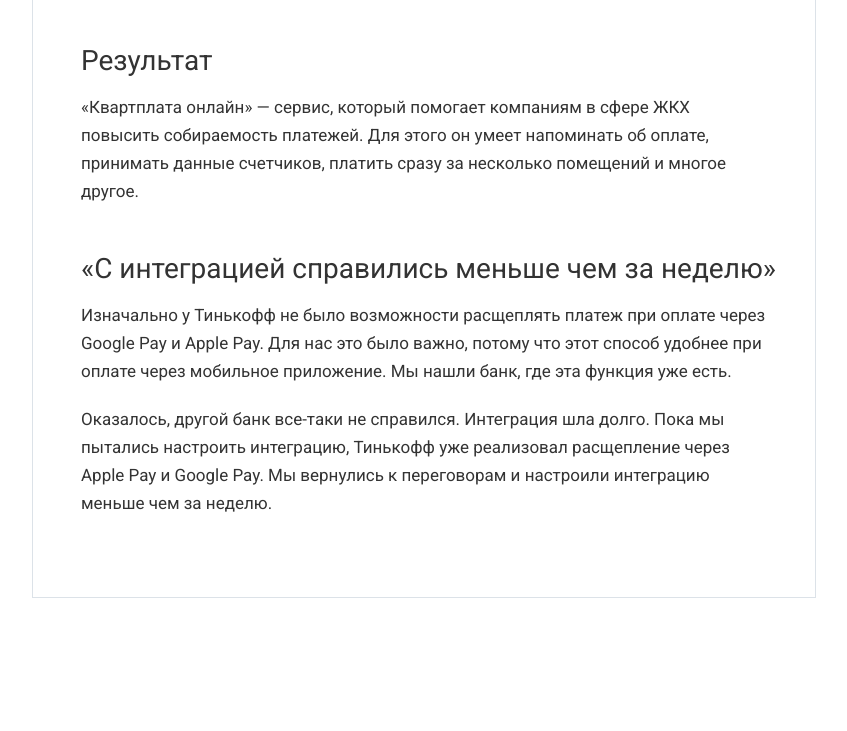
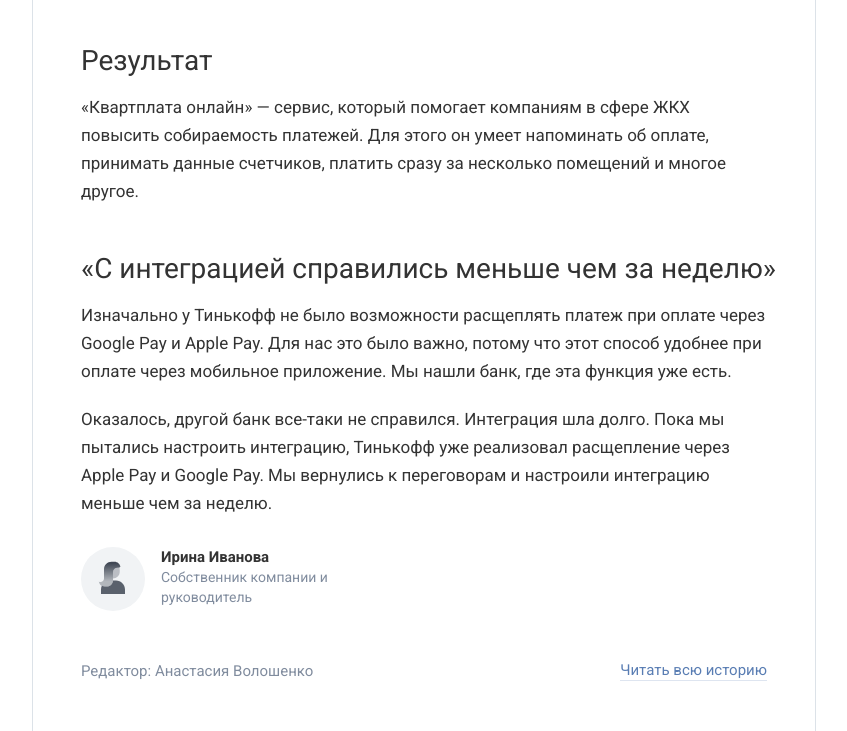
Before and after one commit to Alex-Melkov/test-tinkoff-verstka, a website built with webpack: page src/index.html in a window 1280 px wide. Shown: the part 1797-2528 px from the top of the page, without its empty margins (168-1015 px from the left). Before the commit the page ends 2475 px from the top, so only its background shows below. Built offline with nearby package versions, Linux system fonts and the light colour scheme.

Commit message:
add section footer

```diff
--- a/src/index.html
+++ b/src/index.html
@@ -106,7 +106,7 @@
               >
                 <path d="M16 1L20 5M20 5L16 9M20 5H0" stroke="#111111" stroke-width="2" />
               </svg>
-              <h2 class="heading_h2"><a>Тинькофф Касса</a></h2>
+              <h2 class="heading_h2"><a href="">Тинькофф Касса</a></h2>
             </div>
             <ul>
               <li class="section_text">
@@ -157,6 +157,76 @@
             </p>
           </section>
         </main>
+        <footer class="footer">
+          <div class="author">
+            <div class="author__blocks">
+              <div class="author__blocks__logo">
+                <svg
+                  xmlns="http://www.w3.org/2000/svg"
+                  width="36"
+                  height="36"
+                  viewBox="0 0 36 36"
+                  fill="none"
+                >
+                  <mask
+                    id="mask0_1_112"
+                    style="mask-type: alpha"
+                    maskUnits="userSpaceOnUse"
+                    x="3"
+                    y="0"
+                    width="27"
+                    height="33"
+                  >
+                    <path
+                      opacity="0.85"
+                      fill-rule="evenodd"
+                      clip-rule="evenodd"
+                      d="M11.9999 25.5H9.74966C8.68632 25.5 7.68759 25.2234 6.82149 24.7382C6.29413 25.8828 6 27.1571 6 28.5V33H30V28.5C30 23.5294 25.9706 19.5 21 19.5H17.9999C17.9999 22.8137 15.3136 25.5 11.9999 25.5Z"
+                      fill="black"
+                    />
+                    <path
+                      opacity="0.3"
+                      fill-rule="evenodd"
+                      clip-rule="evenodd"
+                      d="M17.9996 17.4546V11.2501C17.9996 8.76478 20.0144 6.75006 22.4996 6.75006H23.2498C23.6341 6.75006 24.0015 6.6778 24.3392 6.54614C24.6053 7.31503 24.7498 8.14066 24.7498 9.00006V10.7046C24.7498 14.4325 21.7278 17.4546 17.9998 17.4546C17.9998 17.4546 17.9997 17.4546 17.9996 17.4546Z"
+                      fill="black"
+                    />
+                    <path
+                      fill-rule="evenodd"
+                      clip-rule="evenodd"
+                      d="M9.74966 25.5H11.9999C15.3136 25.5 17.9999 22.8137 17.9999 19.5V11.25C17.9999 8.76472 20.0146 6.75 22.4999 6.75H23.25C24.1073 6.75 24.8806 6.39044 25.4273 5.81391C24.9778 2.94482 22.4951 0.75 19.4999 0.75H16.4997C12.3575 0.75 8.99958 4.10799 8.99969 8.2502L8.99983 13.5H9.00006V17.3998C9.00006 19.3881 7.38819 21 5.39984 21C4.79359 21 4.23985 20.7752 3.81738 20.4045C4.25352 23.2891 6.7434 25.5 9.74966 25.5Z"
+                      fill="url(#paint0_linear_1_112)"
+                    />
+                  </mask>
+                  <g mask="url(#mask0_1_112)">
+                    <path d="M0 0H36V36H0V0Z" fill="#404754" />
+                  </g>
+                  <defs>
+                    <linearGradient
+                      id="paint0_linear_1_112"
+                      x1="18"
+                      y1="2.25"
+                      x2="18.3399"
+                      y2="20.2436"
+                      gradientUnits="userSpaceOnUse"
+                    >
+                      <stop />
+                      <stop offset="1" stop-opacity="0.35" />
+                    </linearGradient>
+                  </defs>
+                </svg>
+              </div>
+              <div class="author__blocks__info">
+                <p class="author__blocks__info__name">Ирина Иванова</p>
+                <p class="author__blocks__info__post">Собственник компании и руководитель</p>
+              </div>
+            </div>
+            <div class="editor">Редактор: Анастасия Волошенко</div>
+          </div>
+          <div class="link-continuation">
+            <a href="">Читать всю историю</a>
+          </div>
+        </footer>
       </div>
     </div>
   </body>
--- /dev/null
+++ b/src/scss/blocks/footer.scss
@@ -0,0 +1,56 @@
+.footer {
+    display: flex;
+    justify-content: space-between;
+    .author {
+        max-width: 288px;
+        .author__blocks {
+            display: flex;
+            justify-content: space-between;
+            margin-bottom: 50px;
+            .author__blocks__logo {
+                width: 64px;
+                height: 64px;
+                border-radius: 50%;
+                background: #F1F3F5;
+                display: flex;
+                justify-content: center;
+                align-items: center;
+                margin-right: 16px;
+            }
+            .author__blocks__info {
+                max-width: 208px;
+                .author__blocks__info__name {
+                    font-weight: 700;
+                    font-size: 15px;
+                    line-height: 20px;
+                    color: #333333;
+                }
+                .author__blocks__info__post {
+                    font-weight: 400;
+                    font-size: 14px;
+                    line-height: 20px;
+                    color: #808C9E;
+                }
+            }
+        }
+        .editor {
+            font-weight: 400;
+            font-size: 15px;
+            line-height: 20px;
+            color: #808C9E;
+        }
+    }
+
+    .link-continuation {
+        align-self: flex-end;
+        border-bottom: 1px solid rgba(89, 125, 179, 0.2);
+
+        a {
+            font-weight: 400;
+            font-size: 15px;
+            line-height: 20px;
+            color: #597DB3;
+            cursor: pointer;
+        }
+    }
+}
--- a/src/scss/style.scss
+++ b/src/scss/style.scss
@@ -4,6 +4,7 @@
 @import './blocks/decision.scss';
 @import './blocks/result.scss';
 @import './blocks/conclusion.scss';
+@import './blocks/footer.scss';
 
 * {
     padding: 0;
```
